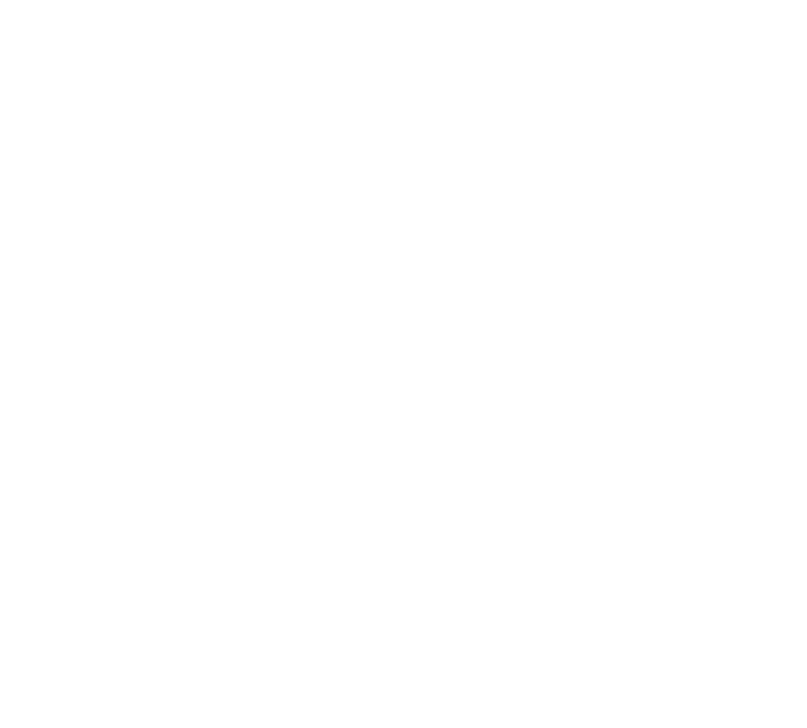
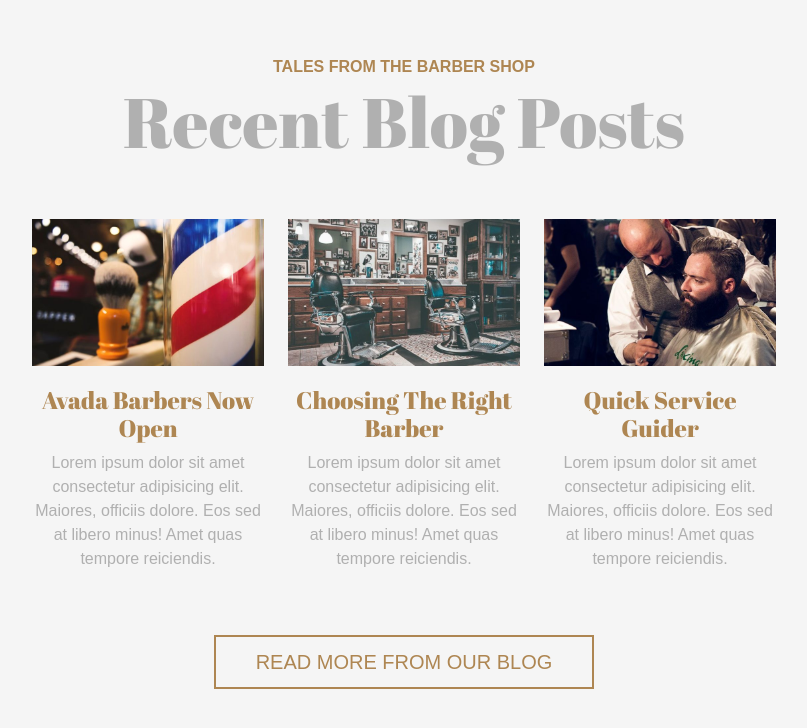
Before and after one commit to LuisGonzalez27/proj-html-vuejs, a Vue app: page / in a window 1280 px wide. Shown: the part 3597-4325 px from the top of the page, without its empty margins (236-1043 px from the left). Before the commit the page ends 3569 px from the top, so only its background shows below. Built offline with nearby package versions, Linux system fonts and the light colour scheme.

Commit message:
add Posts section in main

```diff
--- a/src/assets/styles/partials/_variables.scss
+++ b/src/assets/styles/partials/_variables.scss
@@ -5,3 +5,4 @@ $goldenRod: #FFCF6A;
 $silver: #B0B0B0;
 $colorText: #AE8D67; //piu chiaro
 $colorFont: #AE8652;
+$colorPosts: #F5F5F5; //non è nella palette
--- a/src/components/appMain.vue
+++ b/src/components/appMain.vue
@@ -2,7 +2,7 @@
     <appServices :services="this.store.services" />
     <appProducts :products="this.store.products" />
     <appReviews :reviews="this.store.reviews" />
-
+    <appPosts :posts="this.store.posts" />
 </template>
 
 <script>
@@ -10,6 +10,7 @@ import { store } from "../store";
 import appServices from './mainComp/appServices.vue';
 import appProducts from './mainComp/appProducts.vue';
 import appReviews from "./mainComp/appReviews.vue";
+import appPosts from "./mainComp/appPosts.vue";
 
 export default {
     name: "appMain",
@@ -17,6 +18,7 @@ export default {
         appServices,
         appProducts,
         appReviews,
+        appPosts,
     },
     data() {
         return {
--- /dev/null
+++ b/src/components/mainComp/appPosts.vue
@@ -0,0 +1,77 @@
+<template>
+    <section class="my-container d-flex justify-content-center">
+        <div class="d-flex my-center">
+            <p class="mb-0 second-title">Tales from the barber shop</p>
+            <h2>Recent blog posts</h2>
+            <div class="row text-center justify-content-center m-0 pb-5">
+                <div class="posts pt-5" v-for="(item, index) in posts" :key="index">
+                    <img :src="getImg(item.img)" alt="">
+                    <h4>{{ item.title }}</h4>
+                    <p>{{ item.text }}</p>
+                </div>
+            </div>
+            <button class="my-btn text-center">Read more from our blog</button>
+        </div>
+    </section>
+</template>
+
+<script>
+export default {
+    name: "appPosts",
+
+    props: {
+        posts: Array,
+    },
+    methods: {
+        getImg(url) {
+            return new URL(url, import.meta.url).href;
+        },
+    }
+}
+</script>
+
+<style lang="scss" scoped>
+@use '../../assets/styles/partials/variables' as*;
+
+.my-container {
+    width: 100%;
+    min-height: 800px;
+    background-color: $colorPosts;
+
+    .second-title {
+        font-size: 16px;
+        text-transform: uppercase;
+        font-weight: bold;
+        color: $colorFont;
+        font-family: Arial;
+    }
+
+    h2 {
+        color: $silver;
+        font-size: 70px;
+        text-transform: capitalize;
+    }
+
+    .row {
+        .posts {
+            width: 20%;
+
+            img {
+                width: 100%;
+            }
+
+            h4 {
+                color: $colorFont;
+                padding-top: 20px;
+                text-transform: capitalize;
+            }
+
+            p {
+                color: $silver;
+                font-size: 16px;
+                font-family: Arial;
+            }
+        }
+    }
+}
+</style>
--- a/src/store.js
+++ b/src/store.js
@@ -47,19 +47,37 @@ export const store = reactive({
     reviews: [
         {
             name: "John Doe",
-            text: " Lorem ipsum dolor sit amet consectetur adipisicing elit. Maiores, officiis dolore. Eos sed at libero minus! Amet quas tempore reiciendis dolores molestiae, similique nesciunt reprehenderit.",
+            text: "Lorem ipsum dolor sit amet consectetur adipisicing elit. Maiores, officiis dolore. Eos sed at libero minus! Amet quas tempore reiciendis dolores molestiae, similique nesciunt reprehenderit.",
             img: "../../assets/img/avadabarbers-trimcut-gallery6.jpg",
         },
         {
             name: "Pete Jones",
-            text: " Lorem ipsum dolor sit amet consectetur adipisicing elit. Maiores, officiis dolore. Eos sed at libero minus! Amet quas tempore reiciendis dolores molestiae, similique nesciunt reprehenderit.",
+            text: "Lorem ipsum dolor sit amet consectetur adipisicing elit. Maiores, officiis dolore. Eos sed at libero minus! Amet quas tempore reiciendis dolores molestiae, similique nesciunt reprehenderit.",
             img: "../../assets/img/avadabarbers-trimcut-gallery7.jpg",
         },
         {
             name: "Mark Wilson",
-            text: " Lorem ipsum dolor sit amet consectetur adipisicing elit. Maiores, officiis dolore. Eos sed at libero minus! Amet quas tempore reiciendis dolores molestiae, similique nesciunt reprehenderit.",
+            text: "Lorem ipsum dolor sit amet consectetur adipisicing elit. Maiores, officiis dolore. Eos sed at libero minus! Amet quas tempore reiciendis dolores molestiae, similique nesciunt reprehenderit.",
             img: "../../assets/img/avadabarbers-trimcut-gallery3.jpg",
         },
     ],
 
+    posts: [
+        {
+            title: "Avada barbers now open",
+            text: "Lorem ipsum dolor sit amet consectetur adipisicing elit. Maiores, officiis dolore. Eos sed at libero minus! Amet quas tempore reiciendis.",
+            img: "../../assets/img/avadabarbers-second-blog-700x441.jpg",
+        },
+        {
+            title: "Choosing the right barber",
+            text: " Lorem ipsum dolor sit amet consectetur adipisicing elit. Maiores, officiis dolore. Eos sed at libero minus! Amet quas tempore reiciendis.",
+            img: "../../assets/img/avadabarbers-choosing-blog-700x441.jpg",
+        },
+        {
+            title: "Quick service guider",
+            text: "Lorem ipsum dolor sit amet consectetur adipisicing elit. Maiores, officiis dolore. Eos sed at libero minus! Amet quas tempore reiciendis.",
+            img: "../../assets/img/avadabarbers-ourservice-blog-700x441.jpg",
+        },
+    ],
+
 });
```
Also changed, not shown: src/assets/img/avadabarbers-ourservice-blog-700x441.jpg (added).
